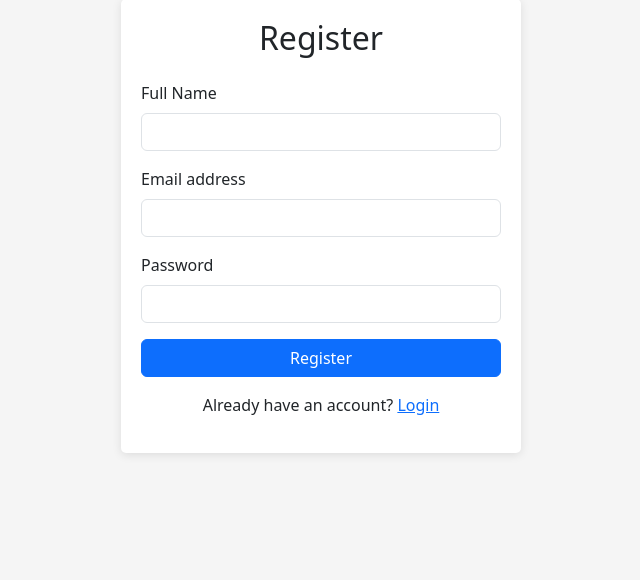
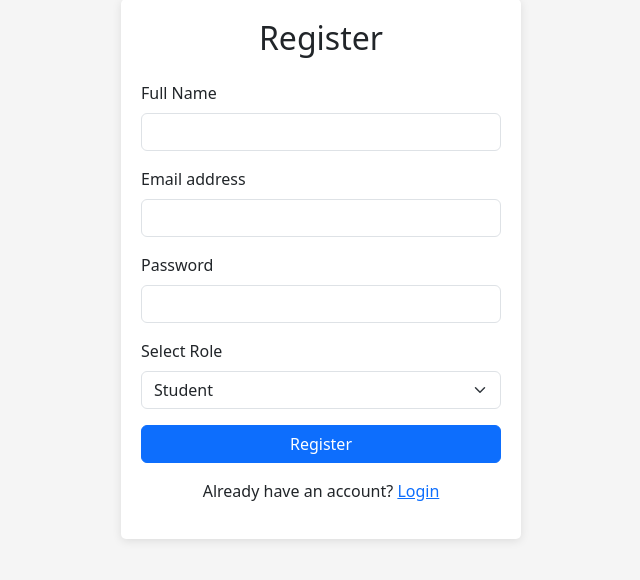
Before and after one commit to AilishaShukla/CSE108Lab08Project, a Flask app: page /register in a window 1280 px wide. Shown: the part 85-665 px from the top of the page, without its empty margins (319-959 px from the left). Run offline with Flask 3, Linux system fonts and the light colour scheme.

Commit message:
Added admin funcionlity.

```diff
--- a/app.py
+++ b/app.py
@@ -1,56 +1,91 @@
-from flask import Flask, request, jsonify, render_template, redirect, url_for
+from flask import Flask, request, jsonify, render_template, redirect, url_for, session
 from flask_sqlalchemy import SQLAlchemy
 from flask_cors import CORS
 from flask_jwt_extended import JWTManager, create_access_token, jwt_required, get_jwt_identity
 from werkzeug.security import generate_password_hash, check_password_hash
 from datetime import datetime
 import os
-from flask_admin import Admin
+from flask_admin import Admin, AdminIndexView
 from flask_admin.contrib.sqla import ModelView
 from sqlalchemy.orm import foreign
-
+from flask_admin import BaseView, expose
+from flask import flash, redirect, url_for
 
 # Initialize Flask app
 app = Flask(__name__)
 
-# Configuration
-# Configure multiple databases using SQLALCHEMY_BINDS:
-# - 'users' bind for user information stored in users.db
-# - default database for classes and enrollments stored in grades.db
+# Configuration for multiple databases
 app.config['SQLALCHEMY_DATABASE_URI'] = 'sqlite:///grades.db'
 app.config['SQLALCHEMY_BINDS'] = {
     'users': 'sqlite:///users.db'
 }
 app.config['SQLALCHEMY_TRACK_MODIFICATIONS'] = False
-app.config['JWT_SECRET_KEY'] = 'dev-secret-key'  # Change this in production!
-app.config['SECRET_KEY'] = 'another-dev-secret-key'  # For sessions, CSRF, etc.
+app.config['JWT_SECRET_KEY'] = 'dev-secret-key'
+app.config['SECRET_KEY'] = 'another-dev-secret-key'
 
 # Initialize extensions
 db = SQLAlchemy(app)
 CORS(app)
 jwt = JWTManager(app)
 
-# Models definition
+class ClearDatabaseView(BaseView):
+    @expose('/')
+    def index(self):
+        # Render a template with a button to clear the database
+        return self.render('clear_database.html')
 
-# User model stored in its own DB via bind key
+    @expose('/clear', methods=['POST'])
+    def clear(self):
+        try:
+            # Delete records from Enrollment and Class tables
+            db.session.query(Enrollment).delete()
+            db.session.query(Class).delete()
+
+            # For the User model (stored in a separate bind), drop and recreate the table
+            user_engine = db.get_engine(app, bind='users')
+            User.metadata.drop_all(user_engine)
+            User.metadata.create_all(user_engine)
+            db.session.commit()
+            flash("All data has been deleted successfully.", "success")
+        except Exception as e:
+            db.session.rollback()
+            flash("Error deleting data: " + str(e), "error")
+        return redirect(url_for('.index'))
+
+# Custom admin index view restricting access to admin users
+class MyAdminIndexView(AdminIndexView):
+    def is_accessible(self):
+        return session.get('role') == 'admin'
+
+    def inaccessible_callback(self, name, **kwargs):
+        return redirect(url_for('login', next=request.url))
+
+# Custom ModelView for admin-only access
+class SecureModelView(ModelView):
+    def is_accessible(self):
+        return session.get('role') == 'admin'
+
+    def inaccessible_callback(self, name, **kwargs):
+        return redirect(url_for('login', next=request.url))
+
+# User model (stored in users.db)
 class User(db.Model):
     __bind_key__ = 'users'
     __tablename__ = 'users'
+
     id = db.Column(db.Integer, primary_key=True)
     name = db.Column(db.String(100), nullable=False)
     email = db.Column(db.String(120), unique=True, nullable=False)
     password_hash = db.Column(db.String(200), nullable=False)
-    # Role can be 'student', 'teacher', or 'admin'
     role = db.Column(db.String(20), nullable=False, default='student')
     created_at = db.Column(db.DateTime, default=datetime.utcnow)
 
-    # Relationship with enrollments - note: foreign key reference to students must be updated
-    # If you want to link enrollments to a user in a different database, you may need custom logic.
     enrollments = db.relationship(
         'Enrollment',
         primaryjoin="User.id == foreign(Enrollment.student_id)",
         viewonly=True
     )
+
     def set_password(self, password):
         self.password_hash = generate_password_hash(password)
 
@@ -66,7 +101,7 @@ class User(db.Model):
             'created_at': self.created_at.isoformat() if self.created_at else None
         }
 
-# Class model stored in the default grades.db
+# Class model (stored in grades.db)
 class Class(db.Model):
     __tablename__ = 'classes'
 
@@ -76,7 +111,6 @@ class Class(db.Model):
     capacity = db.Column(db.Integer, default=30)
     created_at = db.Column(db.DateTime, default=datetime.utcnow)
 
-    # Relationship with enrollments
     enrollments = db.relationship('Enrollment', backref='class_obj', lazy=True)
 
     def current_enrollment_count(self):
@@ -96,13 +130,11 @@ class Class(db.Model):
             'created_at': self.created_at.isoformat() if self.created_at else None
         }
 
-# Enrollment model stored in grades.db
+# Enrollment model (stored in grades.db)
 class Enrollment(db.Model):
     __tablename__ = 'enrollments'
 
     id = db.Column(db.Integer, primary_key=True)
-    # The foreign key reference below assumes that if a Student is stored in users.db, you will handle
-    # data consistency. In a production system with separate databases, you might have to manage the relationship differently.
     student_id = db.Column(db.Integer, nullable=False)
     class_id = db.Column(db.Integer, db.ForeignKey('classes.id'), nullable=False)
     grade = db.Column(db.String(5), default=None)
@@ -117,55 +149,43 @@ class Enrollment(db.Model):
             'created_at': self.created_at.isoformat() if self.created_at else None
         }
 
-# Set up Flask-Admin; note that if you wish to administer the users from the separate DB,
-# Flask-Admin will need to be configured to handle that bind.
-admin = Admin(app, name='Grades App Admin', template_mode='bootstrap3')
+# Initialize Flask-Admin (using one instance only)
+# Initialize Flask-Admin with custom index view for admins.
+admin = Admin(app, name='Grades App Admin', template_mode='bootstrap3', index_view=MyAdminIndexView())
 
-class SecureModelView(ModelView):
-    def is_accessible(self):
-        # In a real app, you would check if the current user is an admin
-        # For now, we'll leave it open for simplicity
-        return True
-
-    def inaccessible_callback(self, name, **kwargs):
-        return redirect(url_for('login', next=request.url))
-
-# Add model views
-# For the user model, Flask-Admin will automatically use the correct bind based on __bind_key__
+# Add secure model views for CRUD operations.
 admin.add_view(SecureModelView(User, db.session))
 admin.add_view(SecureModelView(Class, db.session))
 admin.add_view(SecureModelView(Enrollment, db.session))
 
+# Add custom Clear Database view.
+admin.add_view(ClearDatabaseView(name='Clear DB', endpoint='cleardb'))
+
+
+
 # Create templates folder if it doesn't exist
 os.makedirs('templates', exist_ok=True)
 
-# API Routes
-
+# API Routes (registration and login endpoints)
 @app.route('/api/users/register', methods=['POST'])
 def api_register():
     data = request.get_json()
-
-    # Check required fields
     if not all(k in data for k in ['name', 'email', 'password']):
         return jsonify({'message': 'Missing required fields'}), 400
 
-    # Check if user already exists (querying the separate bind for users)
     if User.query.filter_by(email=data['email']).first():
         return jsonify({'message': 'User already exists'}), 400
 
-    # Create new user. Role is read from the post data; default is 'student'
-    new_user = User(
-        name=data['name'],
-        email=data['email'],
-        role=data.get('role', 'student')
-    )
+    role = data.get('role', 'student')
+    if role not in ['student', 'teacher', 'admin']:
+        role = 'student'
+
+    new_user = User(name=data['name'], email=data['email'], role=role)
     new_user.set_password(data['password'])
-
     db.session.add(new_user)
     db.session.commit()
 
     access_token = create_access_token(identity=new_user.id)
-
     return jsonify({
         'message': 'User registered successfully',
         'user': new_user.to_dict(),
@@ -175,17 +195,14 @@ def api_register():
 @app.route('/api/users/login', methods=['POST'])
 def api_login():
     data = request.get_json()
-
     if not all(k in data for k in ['email', 'password']):
         return jsonify({'message': 'Missing email or password'}), 400
 
     user = User.query.filter_by(email=data['email']).first()
-
     if not user or not user.check_password(data['password']):
         return jsonify({'message': 'Invalid credentials'}), 401
 
     access_token = create_access_token(identity=user.id)
-
     return jsonify({
         'message': 'Login successful',
         'user': user.to_dict(),
@@ -193,7 +210,6 @@ def api_login():
     }), 200
 
 # Web routes for frontend
-
 @app.route('/')
 def index():
     return redirect(url_for('login'))
@@ -204,10 +220,9 @@ def login():
     if request.method == 'POST':
         email = request.form.get('email')
         password = request.form.get('password')
-
         user = User.query.filter_by(email=email).first()
-
         if user and user.check_password(password):
+            session['role'] = user.role
             return redirect(url_for('dashboard'))
         else:
             error = 'Invalid email or password'
@@ -221,13 +236,14 @@ def register():
         name = request.form.get('name')
         email = request.form.get('email')
         password = request.form.get('password')
+        role = request.form.get('role', 'student')
+        if role not in ['student', 'teacher', 'admin']:
+            role = 'student'
 
         if User.query.filter_by(email=email).first():
             error = 'Email already registered'
         else:
-            # Here, you could also allow role selection if needed,
-            # but be cautious with allowing users to self-assign higher roles.
-            new_user = User(name=name, email=email)
+            new_user = User(name=name, email=email, role=role)
             new_user.set_password(password)
             db.session.add(new_user)
             db.session.commit()
@@ -240,10 +256,9 @@ def dashboard():
     classes = Class.query.all()
     return render_template('dashboard.html', classes=classes)
 
-# Create both databases. When using binds, you must specify the bind key for the models.
+# Create databases and tables
 with app.app_context():
     db.create_all()
 
-
 if __name__ == '__main__':
     app.run(debug=True)
--- a/templates/register.html
+++ b/templates/register.html
@@ -25,6 +25,15 @@
                     <label for="password" class="form-label">Password</label>
                     <input type="password" class="form-control" id="password" name="password" required>
                 </div>
+                <!-- Role Selection -->
+                <div class="mb-3">
+                    <label for="role" class="form-label">Select Role</label>
+                    <select class="form-select" id="role" name="role">
+                        <option value="student" selected>Student</option>
+                        <option value="teacher">Teacher</option>
+                        <option value="admin">Admin</option>
+                    </select>
+                </div>
                 <div class="d-grid">
                     <button type="submit" class="btn btn-primary">Register</button>
                 </div>
```
Also changed, not shown: templates/clear_database.html (added, +13 -0 lines), instance/users.db.
